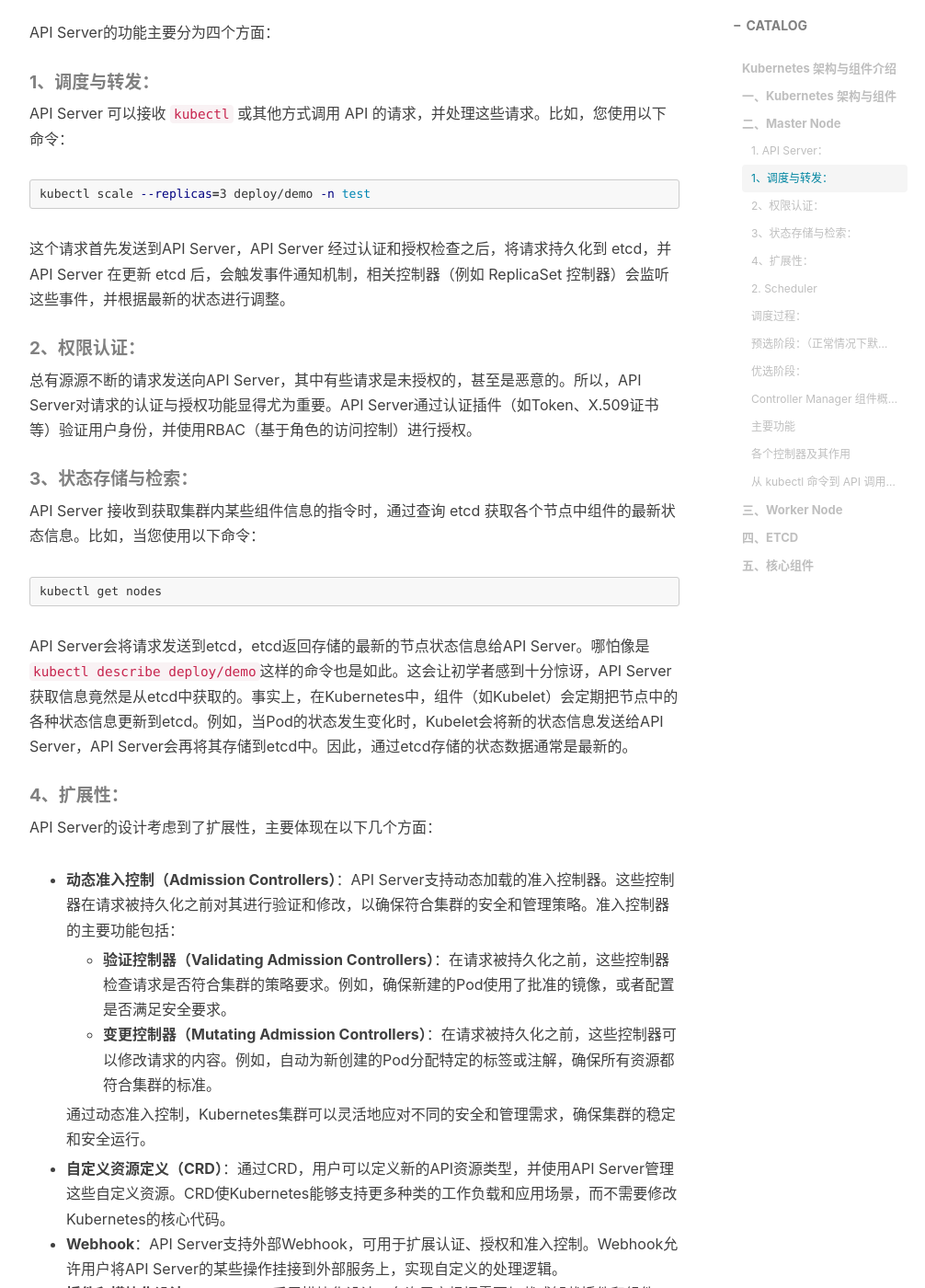
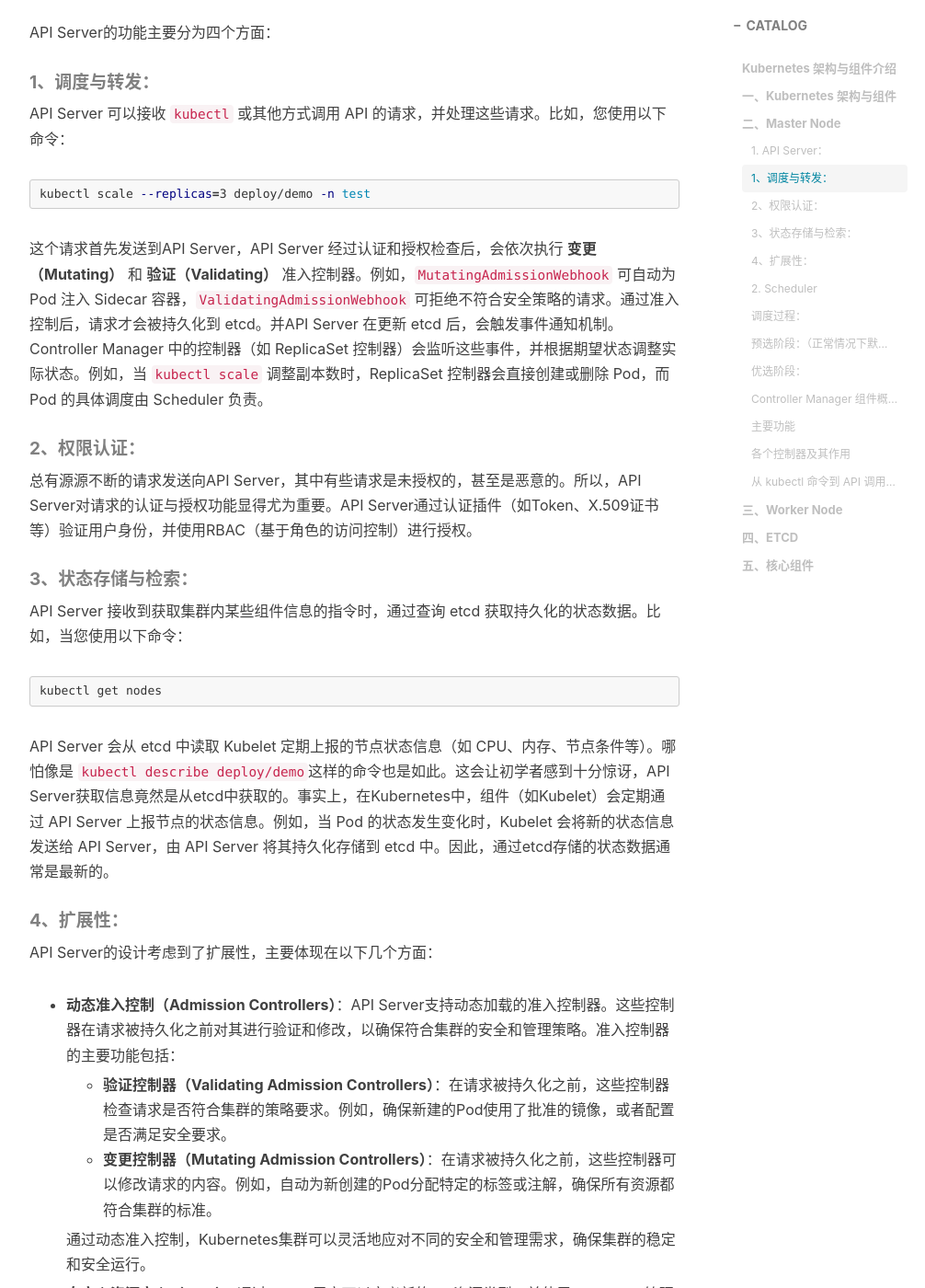
Before and after one commit to hodie-aurora/hodie-aurora.github.io, a Jekyll site: the page built from _posts/2025-01-14-02-kubernetes架构与组件.md, in a window 1280 px wide and 1400 px high, scrolled down 1791 px. Shown: the whole window at 92% size, without its empty margins (233-1239 px from the left). Built offline with Jekyll 4.4.1, drawn with Linux system fonts in a browser that asks for light colours; nearby versions of some CDN libraries; comment, search, counter and statistics services are not loaded; some of the changed text lies outside the part shown.

Commit message:
Detail trimming

````diff
--- a/_posts/2025-01-14-02-kubernetes架构与组件.md
+++ b/_posts/2025-01-14-02-kubernetes架构与组件.md
@@ -35,7 +35,7 @@ API Server 可以接收 `kubectl` 或其他方式调用 API 的请求，并处
 kubectl scale --replicas=3 deploy/demo -n test
 ```
 
-这个请求首先发送到API Server，API Server 经过认证和授权检查之后，将请求持久化到 etcd，并API Server 在更新 etcd 后，会触发事件通知机制，相关控制器（例如 ReplicaSet 控制器）会监听这些事件，并根据最新的状态进行调整。
+这个请求首先发送到API Server，API Server 经过认证和授权检查后，会依次执行 **变更（Mutating）** 和 **验证（Validating）** 准入控制器。例如，`MutatingAdmissionWebhook` 可自动为 Pod 注入 Sidecar 容器，`ValidatingAdmissionWebhook` 可拒绝不符合安全策略的请求。通过准入控制后，请求才会被持久化到 etcd。并API Server 在更新 etcd 后，会触发事件通知机制。Controller Manager 中的控制器（如 ReplicaSet 控制器）会监听这些事件，并根据期望状态调整实际状态。例如，当 `kubectl scale` 调整副本数时，ReplicaSet 控制器会直接创建或删除 Pod，而 Pod 的具体调度由 Scheduler 负责。
 
 ##### **2、权限认证**：
 
@@ -43,13 +43,13 @@ kubectl scale --replicas=3 deploy/demo -n test
 
 ##### **3、状态存储与检索**：
 
-API Server 接收到获取集群内某些组件信息的指令时，通过查询 etcd 获取各个节点中组件的最新状态信息。比如，当您使用以下命令：
+API Server 接收到获取集群内某些组件信息的指令时，通过查询 etcd 获取持久化的状态数据。比如，当您使用以下命令：
 
 ```bash
 kubectl get nodes
 ```
 
-API Server会将请求发送到etcd，etcd返回存储的最新的节点状态信息给API Server。哪怕像是 `kubectl describe deploy/demo`这样的命令也是如此。这会让初学者感到十分惊讶，API Server获取信息竟然是从etcd中获取的。事实上，在Kubernetes中，组件（如Kubelet）会定期把节点中的各种状态信息更新到etcd。例如，当Pod的状态发生变化时，Kubelet会将新的状态信息发送给API Server，API Server会再将其存储到etcd中。因此，通过etcd存储的状态数据通常是最新的。
+API Server 会从 etcd 中读取 Kubelet 定期上报的节点状态信息（如 CPU、内存、节点条件等）。哪怕像是 `kubectl describe deploy/demo`这样的命令也是如此。这会让初学者感到十分惊讶，API Server获取信息竟然是从etcd中获取的。事实上，在Kubernetes中，组件（如Kubelet）会定期通过 API Server 上报节点的状态信息。例如，当 Pod 的状态发生变化时，Kubelet 会将新的状态信息发送给 API Server，由 API Server 将其持久化存储到 etcd 中。因此，通过etcd存储的状态数据通常是最新的。
 
 ##### **4、扩展性**：
 
@@ -86,7 +86,7 @@ Scheduler的调度主要分为两个阶段，分别是预选阶段和优选阶
 - **剩余资源打分**：节点的剩余 CPU 和内存资源越多，得分越高。
 - **资源均衡**：倾向于均衡分配资源，避免单一节点过载。
 - **网络延迟**：优先选择网络延迟最低的节点。
-- **历史性能数据**：根据节点过去的性能表现，选择更稳定和高效的节点。
+- ***资源*****均衡：**倾向于将 Pod 分散到资源利用率较低的节点，避免单一节点过载。
 - **区域优先**：根据配置，优先选择特定区域或可用区的节点。
 
 #### Controller Manager 组件概述
@@ -106,6 +106,7 @@ Controller Manager 是 Kubernetes 的一个核心组件，它是一个控制器
 1. **ReplicaSet Controller**：
 
    - **功能**：确保集群中有指定数量的 Pod 副本在运行。它通过 Label Selector 来选择和管理 Pod，并根据定义的副本数量来调度。
+   - **协作关系：**当用户通过 `kubectl scale` 调整 Deployment 的副本数时，Deployment Controller 会更新关联的 ReplicaSet 的 `spec.replicas` 字段，随后 ReplicaSet Controller 根据此字段调整实际 Pod 数量。
    - **控制循环**：监控 Pod 的实际数量，并与期望数量对比。如果实际数量少于期望数量，则创建新的 Pod；如果多于期望数量，则删除多余的 Pod。
    - **重要性**：是确保应用高可用性和容错能力的关键组件，尤其在需要稳定运行多个相同实例的服务时，例如 Web 服务或微服务架构中的组件。
 2. **Replication Controller**：
@@ -160,20 +161,29 @@ Controller Manager 是 Kubernetes 的一个核心组件，它是一个控制器
    - **通知 Controller Manager**：在 etcd 数据更新后，API Server 会通过事件通知机制，将变更通知给 Controller Manager 中的相关控制器（例如 ReplicaSet 控制器）。
 3. **Controller Manager**：
 
-   - **监控变更** ：ReplicaSet 控制器通过 API Server 订阅和监听 Deployment 和 ReplicaSet 对象的变更事件。当 API Server 检测到 Deployment 的副本数量发生变化时，会通知 ReplicaSet 控制器。ReplicaSet 控制器再通过 API Server 获取最新的副本数量配置。()
-   - **调整 ReplicaSet**：ReplicaSet 控制器根据新的副本数量配置，更新 ReplicaSet 对象的期望状态，从 1 个副本调整为 2 个（更新期望状态都要经过API Server之后发送到etcd）。
-4. **ReplicaSet 控制器**：
+   - **Deployment 控制器**：
+     - 监听 Deployment 对象的变更事件：
+       1. **副本数调整**（如 `kubectl scale`）：
+          - 直接更新当前关联的 ReplicaSet 的 `replicas` 字段。
+       2. **Pod 模板变更**（如更新镜像版本）：
+          - 创建新的 ReplicaSet，并通过滚动更新策略逐步迁移 Pod。
+     - **所有变更通过 API Server 持久化到 etcd**。
+   - **ReplicaSet 控制器**：
+     - 监听 ReplicaSet 对象的变更事件（如 `replicas` 字段变化）：
+       1. **调整 Pod 数量**：
+          - 若实际 Pod 数 < 期望值，通过 API Server 创建新 Pod。
+          - 若实际 Pod 数 > 期望值，通过 API Server 删除多余 Pod。
+       2. **状态同步**：
+          - 将最新的 Pod 状态通过 API Server 更新到 etcd。
+4. **Scheduler**：
 
-   - **创建新 Pod**：ReplicaSet 控制器检测到需要增加副本数量时，通过 API Server 创建新的 Pod 的配置文件并同步到 etcd。
-5. **Scheduler**：
-
-   - **分配节点**：Scheduler 接收到 API Server 的新 Pod 创建请求后，会经过预选和优选挑出合适的节点，并将调度结果通过 API Server 写入 etcd。
-   - 通知状态：API Server 通知 Kubelet 创建 Pod
-6. **Kubelet**：
+   * **分配节点** ：Scheduler 接收到 API Server 的新 Pod 创建请求后，会经过预选和优选挑出合适的节点，并将调度结果（即目标节点名称 `nodeName`）通过 API Server 写入 etcd。
+   * **触发创建** ：API Server 将更新后的 Pod 对象持久化到 etcd 后，Kubelet 通过监听 API Server 发现需在本节点启动的 Pod，并执行创建操作。
+5. **Kubelet**：
 
    - **启动 Pod**：Kubelet 监控到节点上的新 Pod 请求，下载 Pod 的镜像并启动容器。并与 CNI、CSI 进行交互，完成网络和存储的配置。
    - **报告状态**：Kubelet 将新 Pod 的状态报告给 API Server。
-7. **API Server 和 Controller Manager**：
+6. **API Server 和 Controller Manager**：
 
    - **确认状态**：API Server 将新 Pod 的状态更新到 etcd 中，ReplicaSet 控制器监控到副本数量已经达到期望值。
 
````
